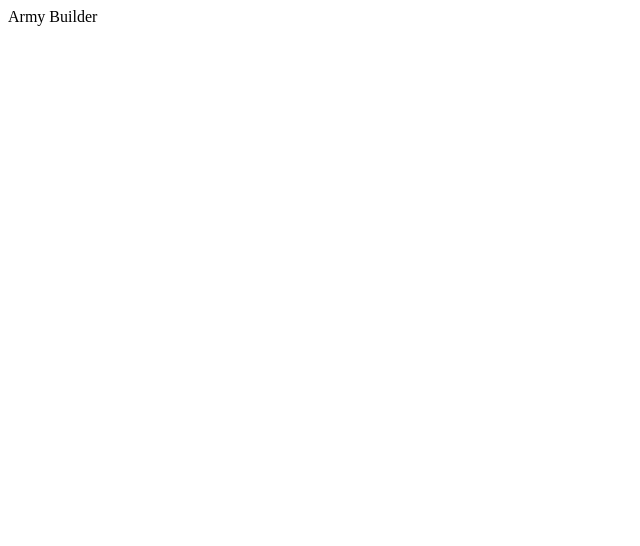
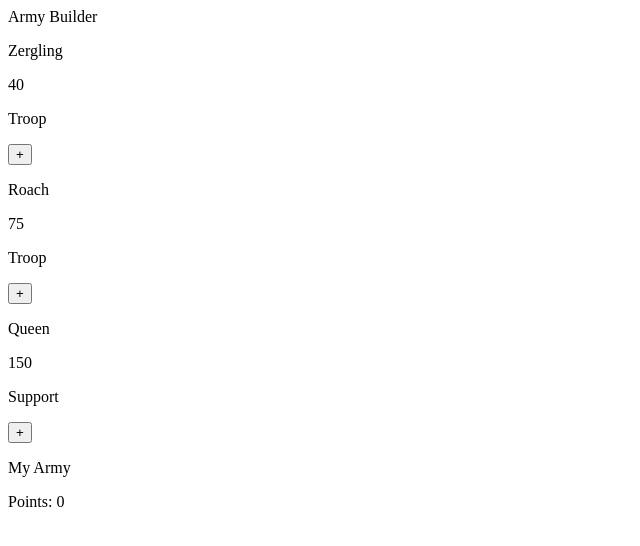
Before and after one commit to 0R91/army-builder, a React (Vite) app: page / in a window 1280 px wide. Shown: the top 546 px of the page, without its empty margins (0-640 px from the left). Built offline with nearby package versions, Linux system fonts and the light colour scheme.

Commit message:
Add units and army selection

```diff
--- a/src/App.tsx
+++ b/src/App.tsx
@@ -1,7 +1,43 @@
+import { useState } from 'react';
+
 function App() {
+  const units = [
+    { id: 1, name: 'Zergling', points: 40, category: 'Troop' },
+    { id: 2, name: 'Roach', points: 75, category: 'Troop' },
+    { id: 3, name: 'Queen', points: 150, category: 'Support' },
+  ];
+
+  const [army, setArmy] = useState([]);
+
+  function handleClick(unit) {
+    setArmy([...army, unit]);
+  }
+
+  const totalPoints = army.reduce((total, unit) => {
+    return total + unit.points;
+  }, 0);
+
   return (
     <>
       <div>Army Builder</div>
+      {units.map((unit) => (
+        <div key={unit.id}>
+          <p>{unit.name}</p>
+          <p>{unit.points}</p>
+          <p>{unit.category}</p>
+          <button onClick={() => handleClick(unit)}>+</button>
+        </div>
+      ))}
+
+      <div>
+        <p>My Army</p>
+        {army.map((unit, index) => (
+          <div key={index}>
+            <p>{unit.name}</p>
+          </div>
+        ))}
+        <p>Points: {totalPoints}</p>
+      </div>
     </>
   );
 }
```
